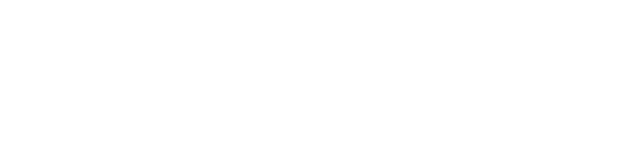
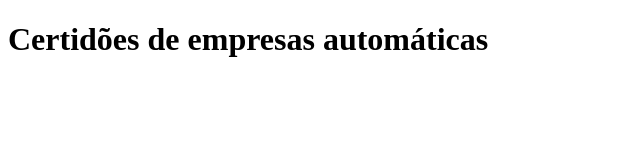
Before and after one commit to Tenlucena/Automacao_de_certidoes, a plain HTML site: page index.html in a window 1280 px wide. Shown: the whole page, without its empty margins (0-640 px from the left). Drawn offline with Linux system fonts and the light colour scheme.

Commit message:
Update index.html

```diff
--- a/index.html
+++ b/index.html
@@ -3,9 +3,9 @@
   <head>
     <meta charset="UTF-8">
     <title>automacao_de_certidoes</title>
-    <link rel="icon" type="image/png" href="">
+    <link rel="icon" type="image/png" href="https://raw.githubusercontent.com/Tenlucena/Automacao_de_certidoes/refs/heads/main/folha%20de%20acanto.jfif">
   </head>
   <body>
-
+    <h1>Certidões de empresas automáticas</h1>
   </body>
 </html>
```
